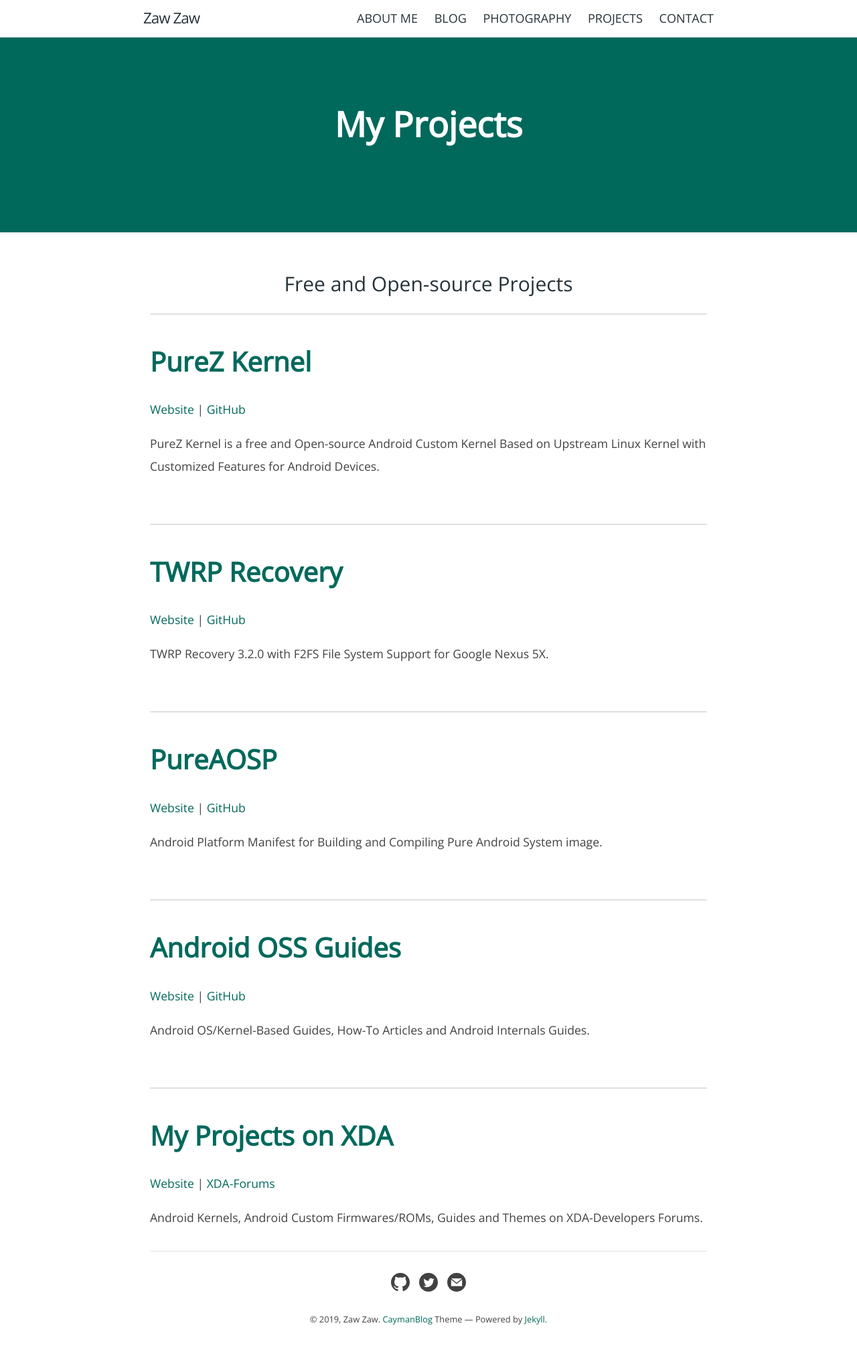
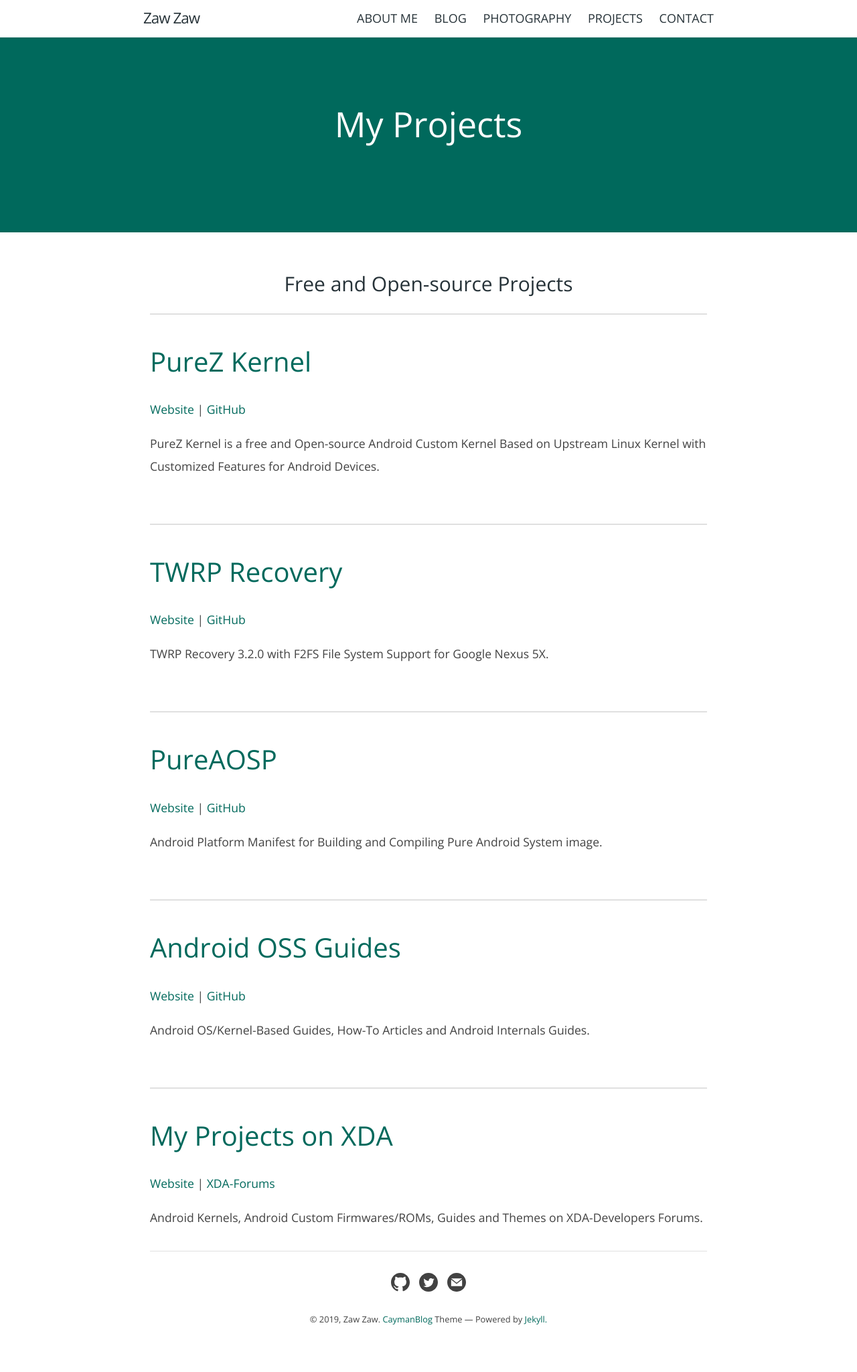
Before and after one commit to zawzaww/zawzaww.github.io, a Jekyll site: the page built from project.md, in a window 1280 px wide. Shown: the whole page at 67% size. Built offline with Jekyll 4.4.1, drawn with Linux system fonts in a browser that asks for light colours.

Commit message:
_sass: blog: jekyll-theme-cayman-blog: Update post-link and project-name font weight
Signed-off-by: Zaw Zaw <zawzthein@outlook.com>

```diff
--- a/_sass/blog/_layout.scss
+++ b/_sass/blog/_layout.scss
@@ -139,5 +139,5 @@
 .post-link {
   display: block;
   font-size: 48px;
-  font-weight: 600;
+  font-weight: normal;
 }
--- a/_sass/jekyll-theme-cayman-blog.scss
+++ b/_sass/jekyll-theme-cayman-blog.scss
@@ -123,7 +123,7 @@
   margin-top: 0;
   font-family: "Open Sans", "Helvetica Neue", Helvetica, Arial, sans-serif;
   font-size:  48px;
-  font-weight: 600;
+  font-weight: normal;
   margin-bottom: 0.1rem;
 
   @include large {
--- a/project.md
+++ b/project.md
@@ -8,7 +8,7 @@
 
 ---
 
-<h1><a href="https://zawzaww.github.io/project/purez-kernel"><b>PureZ Kernel</b></a></h1>
+<h1><a href="https://zawzaww.github.io/project/purez-kernel">PureZ Kernel</a></h1>
 
 <p><a href="https://zawzaww.github.io/project/purez-kernel">Website</a> | <a href="https://github.com/users/zawzaww/projects/1">GitHub</a></p>
 <p>PureZ Kernel is a free and Open-source Android Custom Kernel Based on Upstream Linux Kernel with Customized Features for Android Devices.</p>
@@ -16,7 +16,7 @@
 
 ---
 
-<h1><a href="https://zawzaww.github.io/project/twrp-recovery-bullhead"><b>TWRP Recovery</b></a></h1>
+<h1><a href="https://zawzaww.github.io/project/twrp-recovery-bullhead">TWRP Recovery</a></h1>
 
 <p><a href="https://zawzaww.github.io/project/twrp-recovery-bullhead">Website</a> | <a href="https://github.com/zawzaww/twrp-device-bullhead">GitHub</a></p>
 <p>TWRP Recovery 3.2.0 with F2FS File System Support for Google Nexus 5X.</p>
@@ -24,7 +24,7 @@
 
 ---
 
-<h1><a href="https://zawzaww.github.io/project/aosp-android"><b>PureAOSP</b></a></h1>
+<h1><a href="https://zawzaww.github.io/project/aosp-android">PureAOSP</a></h1>
 
 <p><a href="https://zawzaww.github.io/project/aosp-android">Website</a> | <a href="https://github.com/zawzaww/aosp-android">GitHub</a></p>
 <p>Android Platform Manifest for Building and Compiling Pure Android System image.</p>
@@ -32,7 +32,7 @@
 
 ---
 
-<h1><a href="https://zawzaww.github.io/project/androidoss-guides"><b>Android OSS Guides</b></a></h1>
+<h1><a href="https://zawzaww.github.io/project/androidoss-guides">Android OSS Guides</a></h1>
 
 <p><a href="https://zawzaww.github.io/project/androidoss-guides">Website</a> | <a href="https://github.com/zawzaww/androidoss-guides">GitHub</a></p>
 <p>Android OS/Kernel-Based Guides, How-To Articles and Android Internals Guides.</p>
@@ -40,7 +40,7 @@
 
 ---
 
-<h1><a href="https://zawzaww.github.io/project/xda-threads-works"><b>My Projects on XDA</b></a></h1>
+<h1><a href="https://zawzaww.github.io/project/xda-threads-works">My Projects on XDA</a></h1>
 
 <p><a href="https://zawzaww.github.io/project/xda-threads-works">Website</a> | <a href="https://forum.xda-developers.com/member.php?u=7581611">XDA-Forums</a></p>
 <p>Android Kernels, Android Custom Firmwares/ROMs, Guides and Themes on XDA-Developers Forums.</p>
```
